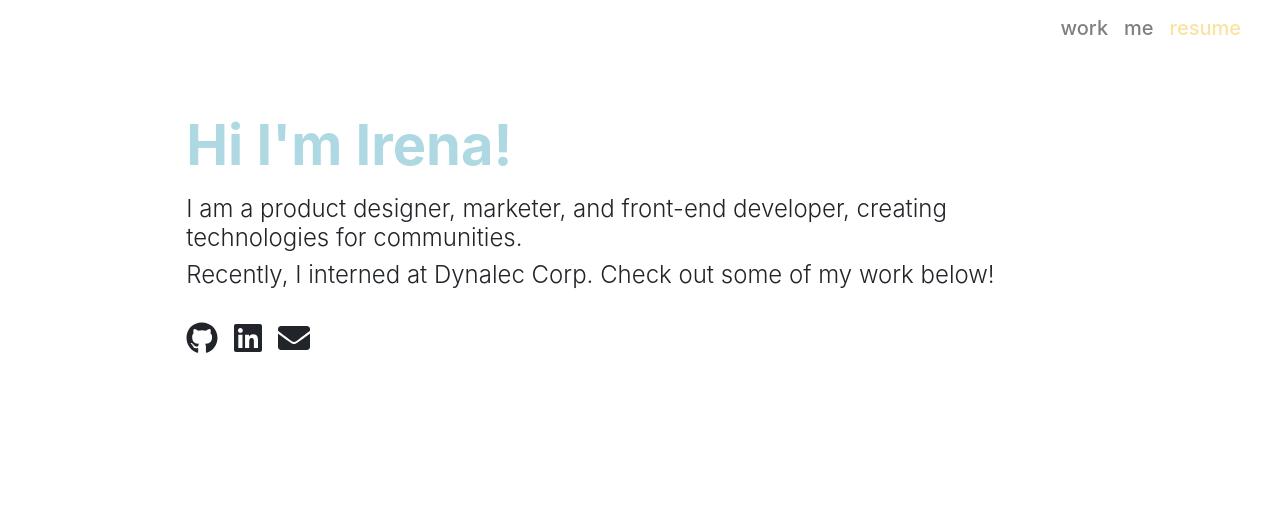
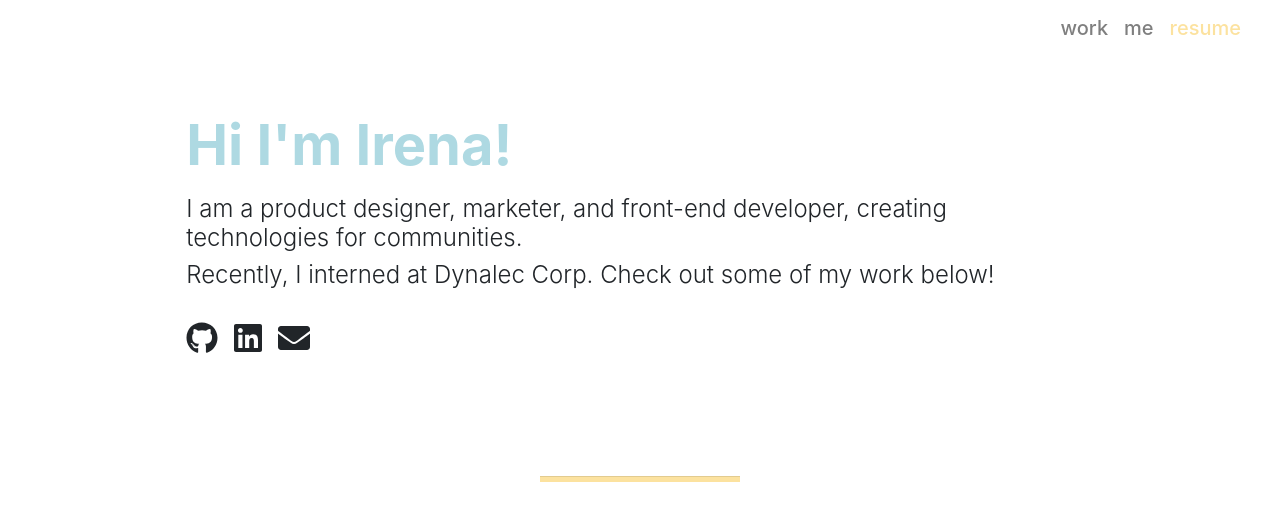
Before and after one commit to andrewchen349/GaosPortfolio, a React (Create React App) app in the folder gaoportfolio/: page / in a window 1280 px wide. Shown: the top 520 px of the page. Built offline with nearby package versions, Linux system fonts and the light colour scheme.

Commit message:
Added Bar and Styling

```diff
--- a/gaoportfolio/src/pages/HomePage.js
+++ b/gaoportfolio/src/pages/HomePage.js
@@ -4,10 +4,24 @@ import Hero from '../components/Hero';
 import { FontAwesomeIcon } from '@fortawesome/react-fontawesome';
 import { fab, faGithub, faLinkedin } from '@fortawesome/free-brands-svg-icons';
 
+const ColoredLine = ({ color }) => (
+    <hr
+        style={{
+            color: color,
+            width: 200,
+            backgroundColor: color,
+            height: 5
+        }}
+    />
+);
+
 function HomePage(props){
     return(
         <div>
             <Hero title={props.title} subTitle={props.subTitle} text={props.text} />
+            <div className="py-2">
+                <ColoredLine color='#FCE29F' />
+            </div>
         </div>
 
     );
```
